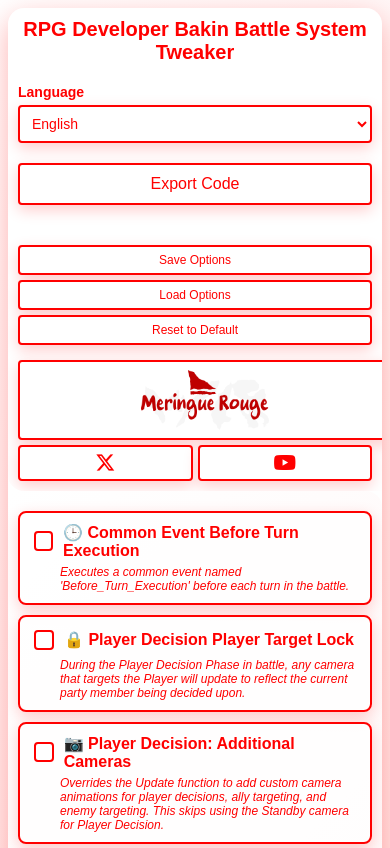
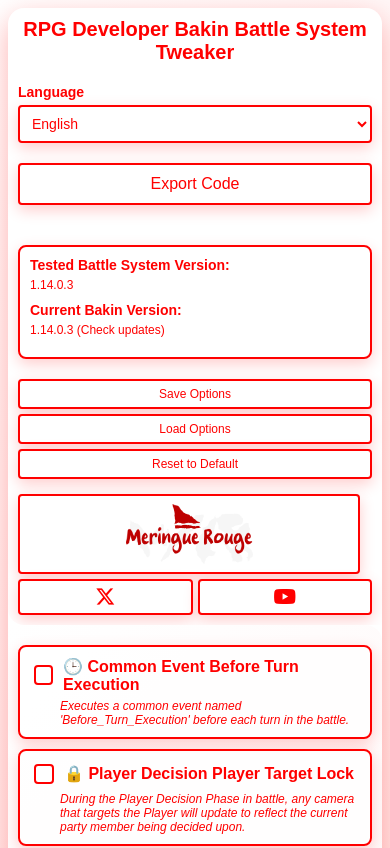
Before and after one commit to Meringue-Rouge/Bakin-Battle-Tweaker, a plain HTML site: page index.html in a window 390 px wide. Shown: the top 848 px of the page. Drawn offline with nearby package versions, Linux system fonts and the light colour scheme; no server answers.

Commit message:
version check added

```diff
--- a/index.html
+++ b/index.html
@@ -48,6 +48,15 @@
             <div class="export-container">
                 <button id="export-btn" class="action-button export-button" onclick="exportCode()">Export Code</button>
             </div>
+            <div class="version-section">
+                <div class="version-label" id="battle-system-version-label">Tested Battle System Version:</div>
+                <div class="version-value" id="battle-system-version">1.14.0.3</div>
+                <div class="version-label" id="bakin-version-label">Current Bakin Version:</div>
+                <div class="version-value" id="bakin-version">1.14.0.3 <a href="https://store.steampowered.com/news/app/1036640" target="_blank">(Check updates)</a></div>
+                <div class="version-caution" id="version-caution" style="display: none;">
+                    ⚠️ <span id="caution-message">Warning: Tweaks not tested with the latest Bakin version. Use with caution.</span>
+                </div>
+            </div>
             <div class="config-buttons">
                 <button id="save-btn" class="action-button config-button" onclick="saveOptions()">Save Options</button>
                 <button id="load-btn" class="action-button config-button" onclick="loadOptions()">Load Options</button>
--- a/script.js
+++ b/script.js
@@ -20,7 +20,10 @@
             enemyTarget: "Enemy Target (Attack/Offense Skills)",
             helpQuestion: "How do I obtain the GUID of my Custom Cameras?"
         },
-        helpLink: "https://github.com/Meringue-Rouge/bakin-battle-system-snippets/blob/main/Finding%20your%20camera%20GUIDs.md"
+        helpLink: "https://github.com/Meringue-Rouge/bakin-battle-system-snippets/blob/main/Finding%20your%20camera%20GUIDs.md",
+        battleSystemVersionLabel: "Tested Battle System Version:",
+        bakinVersionLabel: "Current Bakin Version:",
+        cautionMessage: "Warning: Tweaks not tested with the latest Bakin version. Use with caution."
     },
     ja: {
         pageTitle: "RPG Developer Bakin バトルシステムツイーカー",
@@ -36,7 +39,10 @@
             enemyTarget: "敵ターゲット（攻撃/攻撃スキル）",
             helpQuestion: "カスタムカメラのGUIDをどうやって取得しますか？"
         },
-        helpLink: "https://github.com/Meringue-Rouge/bakin-battle-system-snippets/blob/main/Finding%20your%20camera%20GUIDs.md"
+        helpLink: "https://github.com/Meringue-Rouge/bakin-battle-system-snippets/blob/main/Finding%20your%20camera%20GUIDs.md",
+        battleSystemVersionLabel: "テスト済みバトルシステムバージョン：",
+        bakinVersionLabel: "現在のBakinバージョン：",
+        cautionMessage: "警告：最新のBakinバージョンでテストされていない調整です。注意して使用してください。"
     }
 };
 
@@ -231,6 +237,14 @@
             }
         });
     });
+
+    // Update version section translations and caution visibility
+    document.getElementById('battle-system-version-label').textContent = translations[currentLanguage].battleSystemVersionLabel;
+    document.getElementById('bakin-version-label').textContent = translations[currentLanguage].bakinVersionLabel;
+    document.getElementById('caution-message').textContent = translations[currentLanguage].cautionMessage;
+    const battleSystemVersion = document.getElementById('battle-system-version').textContent.split(' ')[0];
+    const bakinVersion = document.getElementById('bakin-version').textContent.split(' ')[0];
+    document.getElementById('version-caution').style.display = battleSystemVersion !== bakinVersion ? 'flex' : 'none';
 }
 
 // Insert code after a line or replace a function
--- a/styles.css
+++ b/styles.css
@@ -148,7 +148,7 @@
     box-shadow: 0 5px 15px rgba(255, 0, 0, 0.2);
     position: relative;
     overflow: hidden;
-    width: 100%;
+    width: 91%;
     margin-top: 10px;
 }
 
@@ -395,6 +395,50 @@
     pointer-events: none;
 }
 
+.version-section {
+    margin-top: 20px;
+    padding: 15px;
+    background: rgba(255, 255, 255, 0.9);
+    border: 2px solid #ff0000;
+    border-radius: 8px;
+    box-shadow: 0 5px 15px rgba(255, 0, 0, 0.2);
+}
+
+.version-label {
+    font-size: 16px;
+    color: #ff0000;
+    font-weight: bold;
+    margin-bottom: 5px;
+}
+
+.version-value {
+    font-size: 14px;
+    color: #ff0000;
+    margin-bottom: 10px;
+}
+
+.version-value a {
+    color: #ff0000;
+    text-decoration: none;
+}
+
+.version-value a:hover {
+    color: #ff3333;
+    text-decoration: underline;
+}
+
+.version-caution {
+    font-size: 14px;
+    color: #ff0000;
+    font-weight: bold;
+    display: flex;
+    align-items: center;
+}
+
+.version-caution span {
+    margin-left: 5px;
+}
+
 @keyframes grow {
     to {
         left: 0;
@@ -498,4 +542,16 @@
     .help-link a {
         font-size: 12px;
     }
+    .version-section {
+        padding: 10px;
+    }
+    .version-label {
+        font-size: 14px;
+    }
+    .version-value {
+        font-size: 12px;
+    }
+    .version-caution {
+        font-size: 12px;
+    }
 }
```
